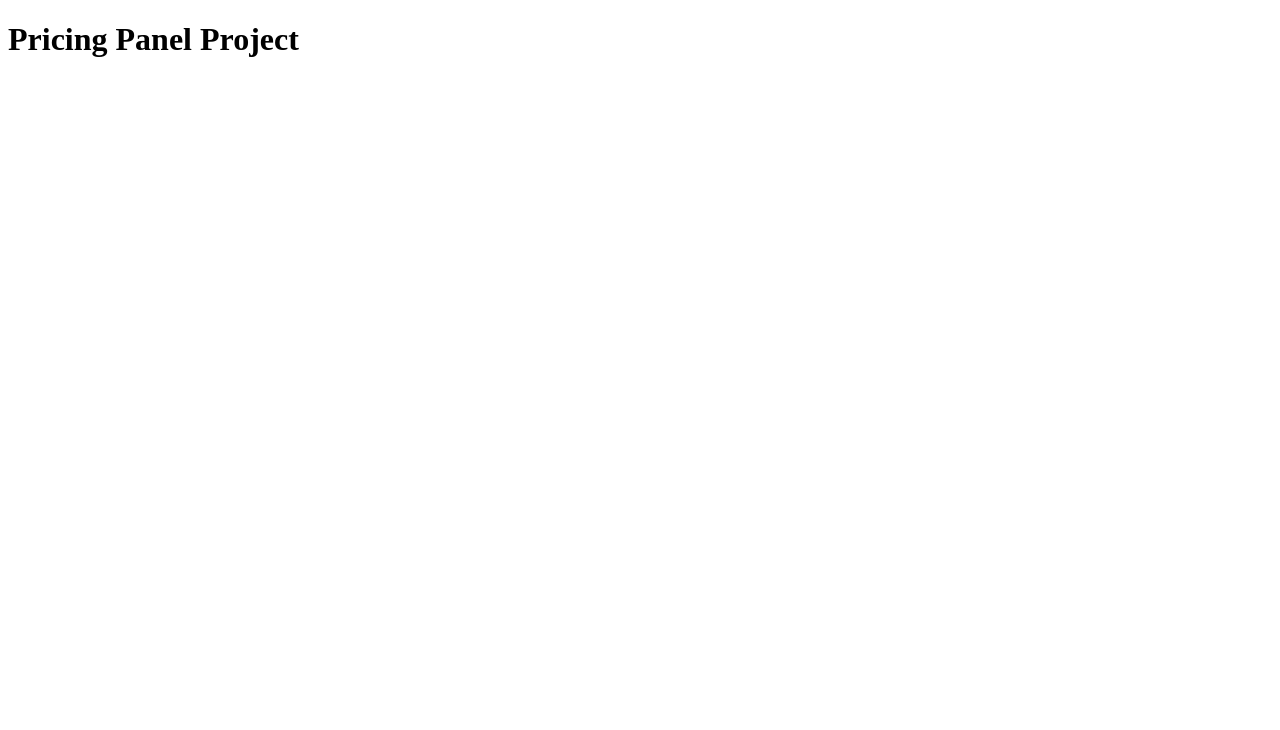
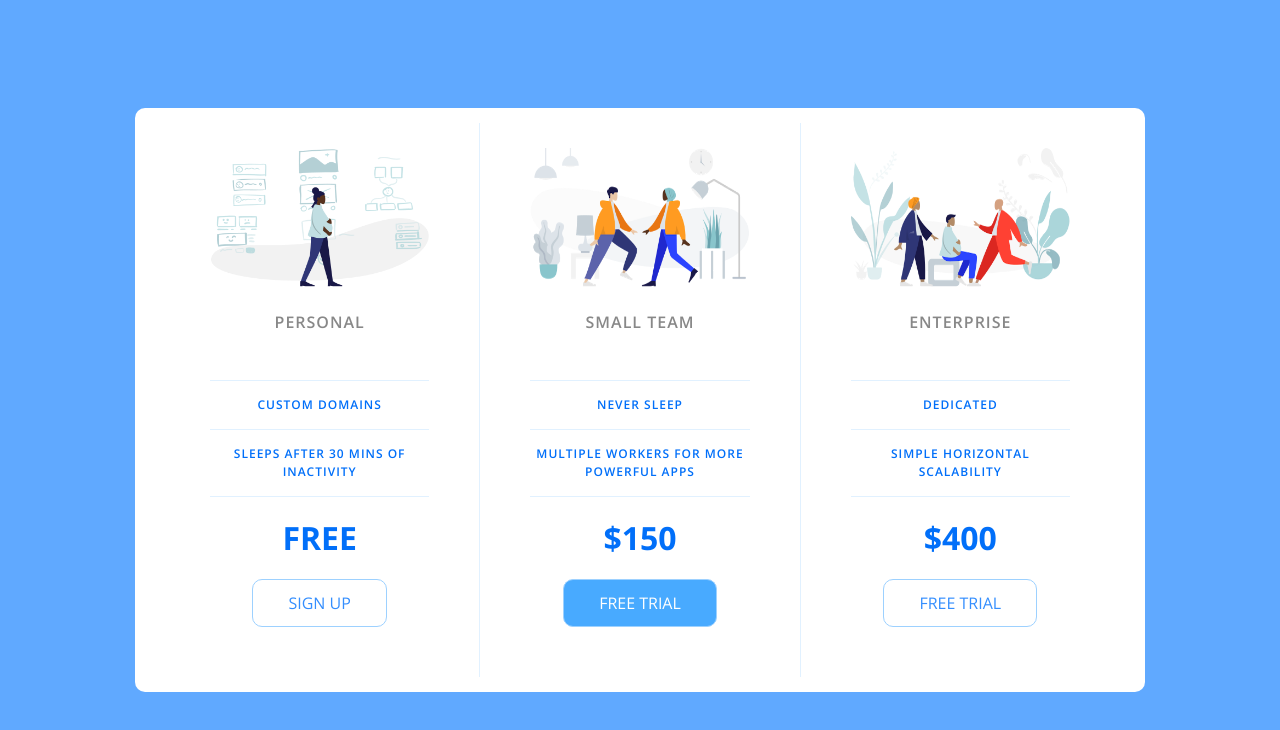
Before and after one commit to TriPhan0511/pricing-panel-project, a plain HTML site: page index.html in a window 1280 px wide. Drawn offline with nearby package versions, Linux system fonts and the light colour scheme.

Commit message:
Finished

```diff
--- /dev/null
+++ b/app.css
@@ -0,0 +1,240 @@
+/* http://meyerweb.com/eric/tools/css/reset/
+   v2.0 | 20110126
+   License: none (public domain)
+*/
+
+html,
+body,
+div,
+span,
+applet,
+object,
+iframe,
+h1,
+h2,
+h3,
+h4,
+h5,
+h6,
+p,
+blockquote,
+pre,
+a,
+abbr,
+acronym,
+address,
+big,
+cite,
+code,
+del,
+dfn,
+em,
+img,
+ins,
+kbd,
+q,
+s,
+samp,
+small,
+strike,
+strong,
+sub,
+sup,
+tt,
+var,
+b,
+u,
+i,
+center,
+dl,
+dt,
+dd,
+ol,
+ul,
+li,
+fieldset,
+form,
+label,
+legend,
+table,
+caption,
+tbody,
+tfoot,
+thead,
+tr,
+th,
+td,
+article,
+aside,
+canvas,
+details,
+embed,
+figure,
+figcaption,
+footer,
+header,
+hgroup,
+menu,
+nav,
+output,
+ruby,
+section,
+summary,
+time,
+mark,
+audio,
+video {
+  margin: 0;
+  padding: 0;
+  border: 0;
+  font-size: 100%;
+  font: inherit;
+  vertical-align: baseline;
+}
+/* HTML5 display-role reset for older browsers */
+article,
+aside,
+details,
+figcaption,
+figure,
+footer,
+header,
+hgroup,
+menu,
+nav,
+section {
+  display: block;
+}
+body {
+  line-height: 1;
+}
+ol,
+ul {
+  list-style: none;
+}
+blockquote,
+q {
+  quotes: none;
+}
+blockquote:before,
+blockquote:after,
+q:before,
+q:after {
+  content: '';
+  content: none;
+}
+table {
+  border-collapse: collapse;
+  border-spacing: 0;
+}
+
+html {
+  box-sizing: border-box;
+  font-family: 'Open Sans', sans-serif;
+}
+
+body {
+  background-color: #60a9ff;
+  display: flex;
+  justify-content: center;
+  align-items: center;
+  min-height: 100vh;
+}
+
+.panel {
+  background-color: white;
+  border-radius: 10px;
+  padding: 15px 25px;
+  width: 100%;
+  max-width: 960px;
+  display: flex;
+  flex-direction: column;
+  text-align: center;
+  text-transform: uppercase;
+}
+
+.pricing-plan {
+  border-bottom: 1px solid #e1f1ff;
+}
+
+.pricing-plan:last-child {
+  border-bottom: none;
+}
+
+.pricing-img {
+  margin-bottom: 25px;
+  max-width: 100%;
+}
+
+.pricing-header {
+  color: #888;
+  font-weight: 600;
+  letter-spacing: 1px;
+}
+
+.pricing-features {
+  margin: 50px 0 25px;
+  color: #016ff9;
+}
+
+.pricing-features-item {
+  font-weight: 600;
+  letter-spacing: 1px;
+  font-size: 12px;
+  line-height: 1.5;
+  padding: 15px 0;
+  border-top: 1px solid #e1f1ff;
+}
+
+.pricing-features-item:last-child {
+  border-bottom: 1px solid #e1f1ff;
+}
+
+.pricing-price {
+  color: #016ff9;
+  display: block;
+  font-size: 32px;
+  font-weight: 700;
+}
+
+.pricing-button {
+  border: 1px solid #9dd1ff;
+  border-radius: 10px;
+  color: #348efe;
+  display: inline-block;
+  padding: 15px 35px;
+  text-decoration: none;
+  margin: 25px 0;
+  transition: background-color 200ms ease-in-out;
+}
+
+.pricing-button:hover,
+.pricing-button:focus {
+  background-color: #e1f1ff;
+}
+
+.pricing-button.is-featured {
+  color: white;
+  background-color: #48aaff;
+}
+
+.pricing-button.is-featured:hover,
+.pricing-button.is-featured:focus {
+  background-color: #269aff;
+}
+
+@media (min-width: 900px) {
+  .panel {
+    flex-direction: row;
+  }
+
+  .pricing-plan {
+    border-bottom: none;
+    border-right: 1px solid #e1f1ff;
+    padding: 25px 50px;
+  }
+
+  .pricing-plan:last-child {
+    border-right: none;
+  }
+}
--- a/index.html
+++ b/index.html
@@ -4,9 +4,44 @@
     <meta charset="UTF-8" />
     <meta http-equiv="X-UA-Compatible" content="IE=edge" />
     <meta name="viewport" content="width=device-width, initial-scale=1.0" />
-    <title>Pricing Panel Project</title>
+    <link rel="stylesheet" href="https://fonts.googleapis.com/css?family=Open+Sans:400,600,700" />
+    <link rel="stylesheet" href="app.css" />
+    <title>Price Tiers</title>
   </head>
   <body>
-    <h1>Pricing Panel Project</h1>
+    <div class="panel pricing-table">
+      <div class="pricing-plan">
+        <img src="icons/icon1.png" alt="" class="pricing-img" />
+        <h2 class="pricing-header">Personal</h2>
+        <ul class="pricing-features">
+          <li class="pricing-features-item">Custom domains</li>
+          <li class="pricing-features-item">Sleeps after 30 mins of inactivity</li>
+        </ul>
+        <span class="pricing-price">Free</span>
+        <a href="#/" class="pricing-button">Sign up</a>
+      </div>
+
+      <div class="pricing-plan">
+        <img src="icons/icon2.png" alt="" class="pricing-img" />
+        <h2 class="pricing-header">Small team</h2>
+        <ul class="pricing-features">
+          <li class="pricing-features-item">Never Sleep</li>
+          <li class="pricing-features-item">Multiple workers for more powerful apps</li>
+        </ul>
+        <span class="pricing-price">$150</span>
+        <a href="#/" class="pricing-button is-featured">Free trial</a>
+      </div>
+
+      <div class="pricing-plan">
+        <img src="icons/icon3.png" alt="" class="pricing-img" />
+        <h2 class="pricing-header">Enterprise</h2>
+        <ul class="pricing-features">
+          <li class="pricing-features-item">Dedicated</li>
+          <li class="pricing-features-item">Simple horizontal scalability</li>
+        </ul>
+        <span class="pricing-price">$400</span>
+        <a href="#/" class="pricing-button">Free trial</a>
+      </div>
+    </div>
   </body>
 </html>
```
Also changed, not shown: icons/icon1.png (added), icons/icon2.png (added), icons/icon3.png (added), 1 other file.
